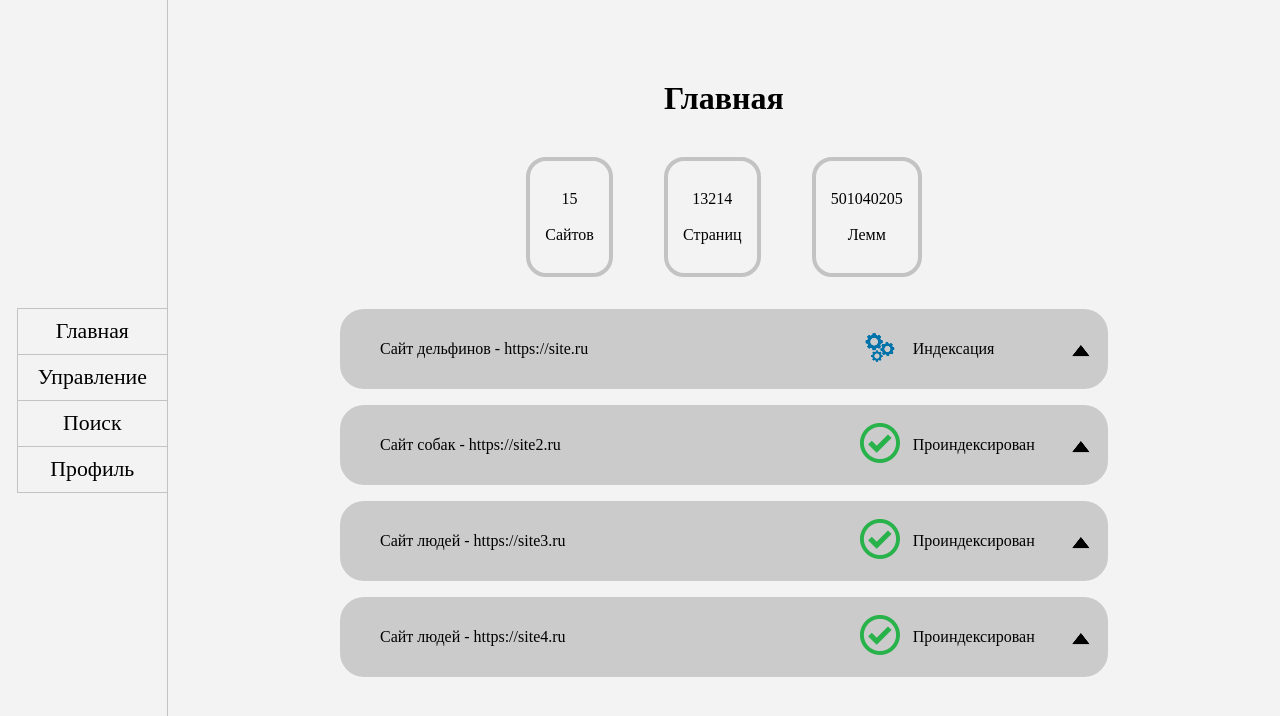
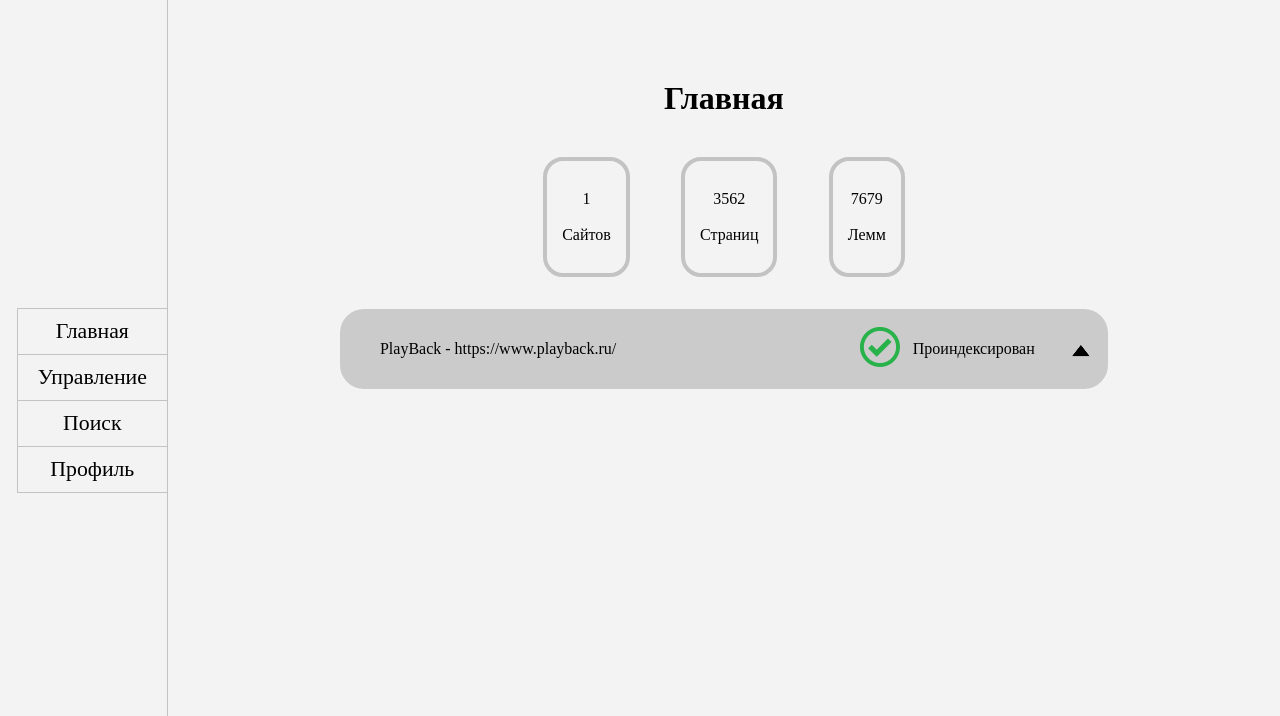
Before and after one commit to Dennikoff/PSP_2022, a React (Create React App) app: page / in a window 1280 px wide. Shown: the top 716 px of the page. Built offline with nearby package versions, Linux system fonts and the light colour scheme.

Commit message:
json parse and some date bug fix

```diff
--- a/public/index.html
+++ b/public/index.html
@@ -3,11 +3,9 @@
   <head>
     <meta charset="utf-8" />
     <meta name="viewport" content="width=device-width, initial-scale=1" />
-
     <title>SearchDrive</title>
   </head>
   <body>
     <div id="root"></div>
-
   </body>
 </html>
--- a/src/App.js
+++ b/src/App.js
@@ -1,56 +1,78 @@
 import './styles/App.css';
-import {BrowserRouter, Link} from "react-router-dom";
+import {BrowserRouter} from "react-router-dom";
 import Navbar from "./components/navbar/navbar";
-import {useState} from "react";
+import {useEffect, useState} from "react";
 import MyRouter from "./components/router/myRouter";
+import json from './json_templates/stat.json'
+
 
 function App() {
-
     const [siteStatistics, setSiteStatistics] = useState([
-        {   siteName: 'Сайт дельфинов',
-            siteURI: 'https://site.ru',
-            indexed: false,
-            lastChanged: new Date(2015, 1, 20),
+        {   name: 'Сайт дельфинов',
+            url: 'https://site.ru',
+            status: false,
+            statusTime: new Date(2015, 1, 20),
+            error: "Some error: error",
             pages: 10000,
             lemmas: 100412,
-            error: "Some error: error",
             isOpened: false
         },
-        {   siteName: 'Сайт собак',
-            siteURI: 'https://site2.ru',
-            indexed: true,
-            lastChanged: new Date(2017, 1, 12),
+        {   name: 'Сайт собак',
+            url: 'https://site2.ru',
+            status: true,
+            statusTime: new Date(2017, 1, 12),
+            error: "Some error: error",
             pages: 10000,
             lemmas: 100412,
-            error: "Some error: error",
             isOpened: false
         },
-        {   siteName: 'Сайт людей',
-            siteURI: 'https://site3.ru',
-            indexed: true,
-            lastChanged: new Date(2012, 1, 10),
+        {   name: 'Сайт людей',
+            url: 'https://site3.ru',
+            status: true,
+            statusTime: new Date(2012, 1, 10),
+            error: "Some error: error",
             pages: 10000,
             lemmas: 100412,
-            error: "Some error: error",
             isOpened: false
         },
-        {   siteName: 'Сайт людей',
-            siteURI: 'https://site4.ru',
-            indexed: true,
-            lastChanged: new Date(2012, 1, 10),
+        {   name: 'Сайт людей',
+            url: 'https://site4.ru',
+            status: true,
+            statusTime: new Date(2012, 1, 10),
+            error: "Some error: error",
             pages: 10000,
             lemmas: 100412,
-            error: "Some error: error",
             isOpened: false
         }
     ])
+    const [fullStatistic, setFullStatistics] = useState({
+        sites: 0,
+        pages: 0,
+        lemmas: 0,
+        isIndexing: false
+    })
+
+
+    useEffect( () => {
+            const fullstat = json['statistics']['total']
+            const stat = []
+            for(let statistic of json['statistics']['detailed']){
+
+                statistic.statusTime = new Date(statistic.statusTime)
+                statistic.statusTime.format = 'DD.MM.YYYY'
+                stat.push(statistic)
+            }
+            setFullStatistics(fullstat)
+            setSiteStatistics(stat)
+        }, [])
 
     return (
         <BrowserRouter>
             <Navbar/>
-            <MyRouter statistic={siteStatistics}/>
+            <MyRouter statistic={siteStatistics}
+                      fullStatistic={fullStatistic}/>
         </BrowserRouter>
-    );
+    )
 }
 
 export default App;
--- a/src/components/router/myRouter.jsx
+++ b/src/components/router/myRouter.jsx
@@ -2,12 +2,16 @@ import React from 'react';
 import {Route, Routes} from "react-router-dom";
 import MainPage from "../../pages/main_page";
 import ManagementPage from "../../pages/management_page";
-import classes from './router.module.css'
+//import classes from './router.module.css'
 
-const MyRouter = ({statistic}) => {
+const MyRouter = ({statistic, fullStatistic}) => {
     return (
         <Routes>
-            <Route path="/" element={<MainPage siteStatistics={statistic}/>}/>
+            <Route path="/" element={<MainPage
+                siteStatistics={statistic}
+                fullStatistic={fullStatistic}
+            />}
+            />
             <Route path="/management" element={<ManagementPage/>}/>
         </Routes>
     );
--- a/src/components/site_statistic/site_statistic.jsx
+++ b/src/components/site_statistic/site_statistic.jsx
@@ -1,41 +1,77 @@
-import React, {useState} from 'react';
+import React from 'react';
 import classes from './site_statistic.module.css'
 import imageOk from '../../img/index_info_ok.png'
 import imageProcess from '../../img/index_info_process.png'
 import triangle from '../../img/triangle.png'
 
+function getDate(date) {
+    let str = ''
+    if(date.getDate().toString().length < 2) {
+        str = str + `0${date.getDate().toString()}.`
+    }else {
+        str = str + date.getDate().toString() + '.'
+    }
+    if(date.getMonth().toString().length < 2) {
+        str = str + `0${date.getMonth().toString()}.`
+    } else {
+        str = str + date.getMonth().toString() + '.'
+    }
+    str += date.getFullYear().toString()
+    return str
+}
+
+function getTime(date) {
+    let str = ''
+    if(date.getHours().toString().length < 2) {
+        str = str + `0${date.getHours().toString()}:`
+    }else {
+        str = str + date.getHours().toString() + ':'
+    }
+    if(date.getMinutes().toString().length < 2) {
+        str = str + `0${date.getMinutes().toString()}:`
+    } else {
+        str = str + date.getMinutes().toString() + ':'
+    }
+    if(date.getSeconds().toString().length < 2) {
+        str = str + `0${date.getSeconds().toString()}`
+    } else {
+        str = str + date.getSeconds().toString()
+    }
+    return str
+}
+
 const SiteStatistic = ({statistic, isOpened, setIsOpened}) => {
     const statisticClasses = [classes.site_statistic_container]
-    const trianlgeClasses = [classes.header_triangle]
+    const triangleClasses = [classes.header_triangle]
 
     if(statistic.isOpened) {
         statisticClasses.push(classes.active)
-        trianlgeClasses.push(classes.active)
+        triangleClasses.push(classes.active)
     }
 
     return (
         <div className={statisticClasses.join(' ')}>
             <div className={classes.site_statistic_header}>
                 <span className={classes.header_name_uri}>
-                    {`${statistic.siteName} - ${statistic.siteURI}`}
+                    {`${statistic.name} - ${statistic.url}`}
                 </span>
 
                 <div className={classes.header_indexed}>
                     <div className={classes.header_indexed_icon}>
-                        {statistic.indexed
+                        {statistic.status
                             ? <img src={imageOk} alt="Error"/>
                             : <img src={imageProcess} alt="Error"/>
                         }
                     </div>
                     <div className={classes.header_indexed_text}>
-                            {statistic.indexed
+                            {statistic.status
                                 ? <span>Проиндексирован</span>
                                 : <span>Индексация</span>
                             }
                     </div>
                 </div>
                 <div
-                    className={trianlgeClasses.join(' ')}
+                    className={triangleClasses.join(' ')}
                     onClick={() => {
                         statistic.isOpened = !statistic.isOpened
                         setIsOpened(!isOpened)
@@ -51,14 +87,10 @@ const SiteStatistic = ({statistic, isOpened, setIsOpened}) => {
                     </div>
                     <div className={classes.date_time}>
                         <div className="last_seen_date">
-                            {`${statistic.lastChanged.getDate()}.` +
-                                `${statistic.lastChanged.getMonth()}.` +
-                                `${statistic.lastChanged.getFullYear()}`}
+                            {getDate(statistic.statusTime)}
                         </div>
                         <div className={classes.last_seen_time}>
-                            {`${statistic.lastChanged.getHours()}:` +
-                                `${statistic.lastChanged.getMinutes()}:` +
-                                `${statistic.lastChanged.getSeconds()}`}
+                            {getTime(statistic.statusTime)}
                         </div>
                     </div>
                 </div>
--- a/src/components/site_statistic_list/site_statistic_list.jsx
+++ b/src/components/site_statistic_list/site_statistic_list.jsx
@@ -10,7 +10,7 @@ const SiteStatisticList = ({siteStatistics, isOpened, setIsOpened}) => {
                     isOpened={isOpened}
                     setIsOpened={setIsOpened}
                     statistic={stat}
-                    key={stat.siteURI}
+                    key={stat.url}
                 />
             )}
         </div>
--- a/src/components/statistic_full_container/statisticContainer.jsx
+++ b/src/components/statistic_full_container/statisticContainer.jsx
@@ -2,12 +2,12 @@ import React from 'react';
 import Statistic from "../statistic_full/statistic";
 import classes from './statisticContainer.module.css'
 
-const StatisticContainer = () => {
+const StatisticContainer = ({fullStatistic}) => {
     return (
         <div className={classes.main__statistics_container}>
-            <Statistic title='Сайтов' value={15}/>
-            <Statistic title='Страниц' value={13214}/>
-            <Statistic title='Лемм' value={501040205}/>
+            <Statistic title='Сайтов' value={fullStatistic.sites}/>
+            <Statistic title='Страниц' value={fullStatistic.pages}/>
+            <Statistic title='Лемм' value={fullStatistic.lemmas}/>
         </div>
     );
 };
--- /dev/null
+++ b/src/json_templates/stat.json
@@ -0,0 +1,22 @@
+{
+  "result": true,
+  "statistics": {
+    "total": {
+      "sites": 1,
+      "pages": 3562,
+      "lemmas": 7679,
+      "indexing": false
+    },
+    "detailed": [
+      {
+        "url": "https://www.playback.ru/",
+        "name": "PlayBack",
+        "status": "FAILED",
+        "statusTime": 1660345266000,
+        "error": "null",
+        "pages": 3563,
+        "lemmas": 7679
+      }
+    ]
+  }
+}
--- a/src/pages/main_page.jsx
+++ b/src/pages/main_page.jsx
@@ -1,10 +1,9 @@
 import React, {useState} from 'react';
 import StatisticContainer from "../components/statistic_full_container/statisticContainer";
-import SiteStatistic from "../components/site_statistic/site_statistic";
 import SiteStatisticList from "../components/site_statistic_list/site_statistic_list";
 import './style/main_page.css'
 
-const MainPage = ({siteStatistics}) => {
+const MainPage = ({siteStatistics, fullStatistic}) => {
 
     const [isOpened, setIsOpened] = useState(false)
 
@@ -13,7 +12,9 @@ const MainPage = ({siteStatistics}) => {
             <div className='main__header'>
                 <h1>Главная</h1>
             </div>
-            <StatisticContainer/>
+            <StatisticContainer
+                fullStatistic={fullStatistic}
+            />
             <SiteStatisticList
                 siteStatistics={siteStatistics}
                 isOpened={isOpened}
```
Also changed, not shown: src/json_templates/statistic.json (added, +22 -0 lines).
